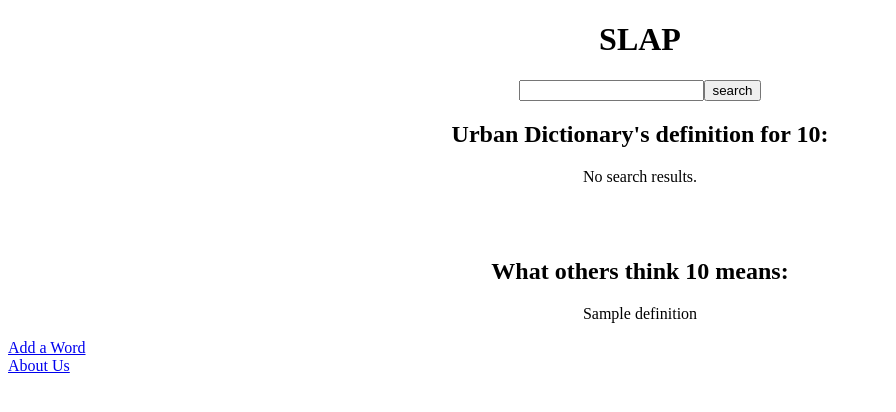
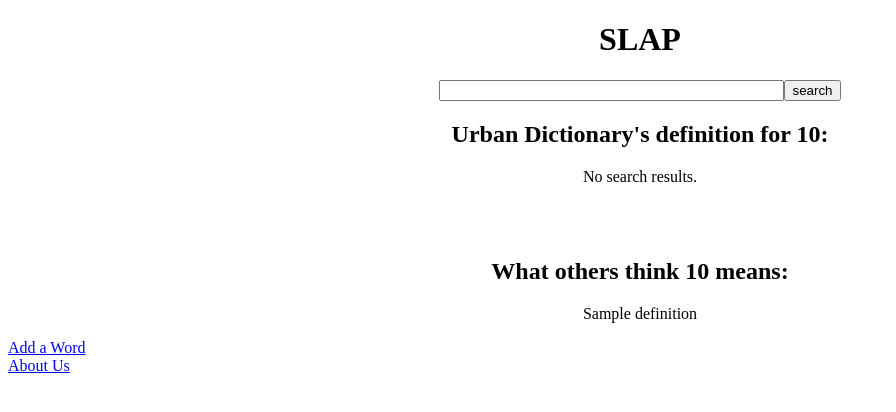
Before and after one commit to iamthenmam/team-kiss, a Python web app: template our-app/templates/home.html in a window 1280 px wide. Shown: the top 412 px of the page, without its empty margins (0-896 px from the left). Run offline with Jinja, Linux system fonts and the light colour scheme; the template is opened without the code that fills it: most values are stand-ins (such as "Sample title", 1, 10 or a date in 2020); some libraries are stand-ins or nearby versions.

Commit message:
added nma's changes

```diff
--- a/our-app/templates/home.html
+++ b/our-app/templates/home.html
@@ -8,7 +8,7 @@
     <div id="middle-menu">
       <h1>SLAP</h1>
       <form method="POST" action="">
-        <input id="search" type="search" name="search_name" value=""><button>search</button><br>
+        <input type="search" name="search_name" size="40%"><button>search</button>
       </form>
       <div id="search_results">
         <h2>Urban Dictionary's definition for {{word_searched}}:</h2>
@@ -29,11 +29,12 @@
       </div>
     </div>
     <div id="map-canvas"></div>
-    <div id="links">
+    <footer id="links">
      <a href="/add">Add a Word</a>
      <br>
      <a href="/about">About Us</a>
-   </div>
+    </footer>
+    <script src="https://ajax.googleapis.com/ajax/libs/jquery/2.1.3/jquery.min.js"></script>
     <script src="static/main.js"></script>
   </body>
 </html>
```
